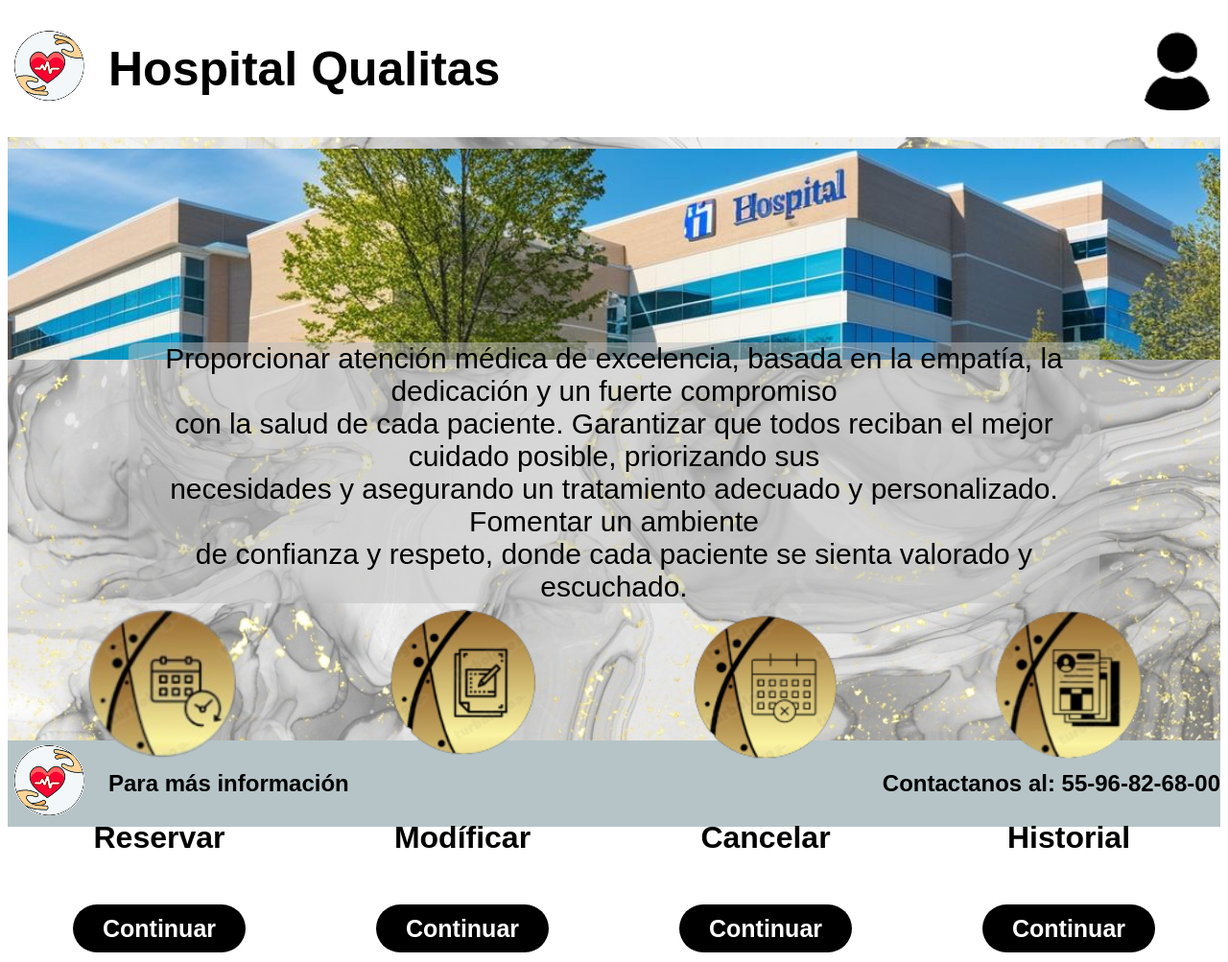
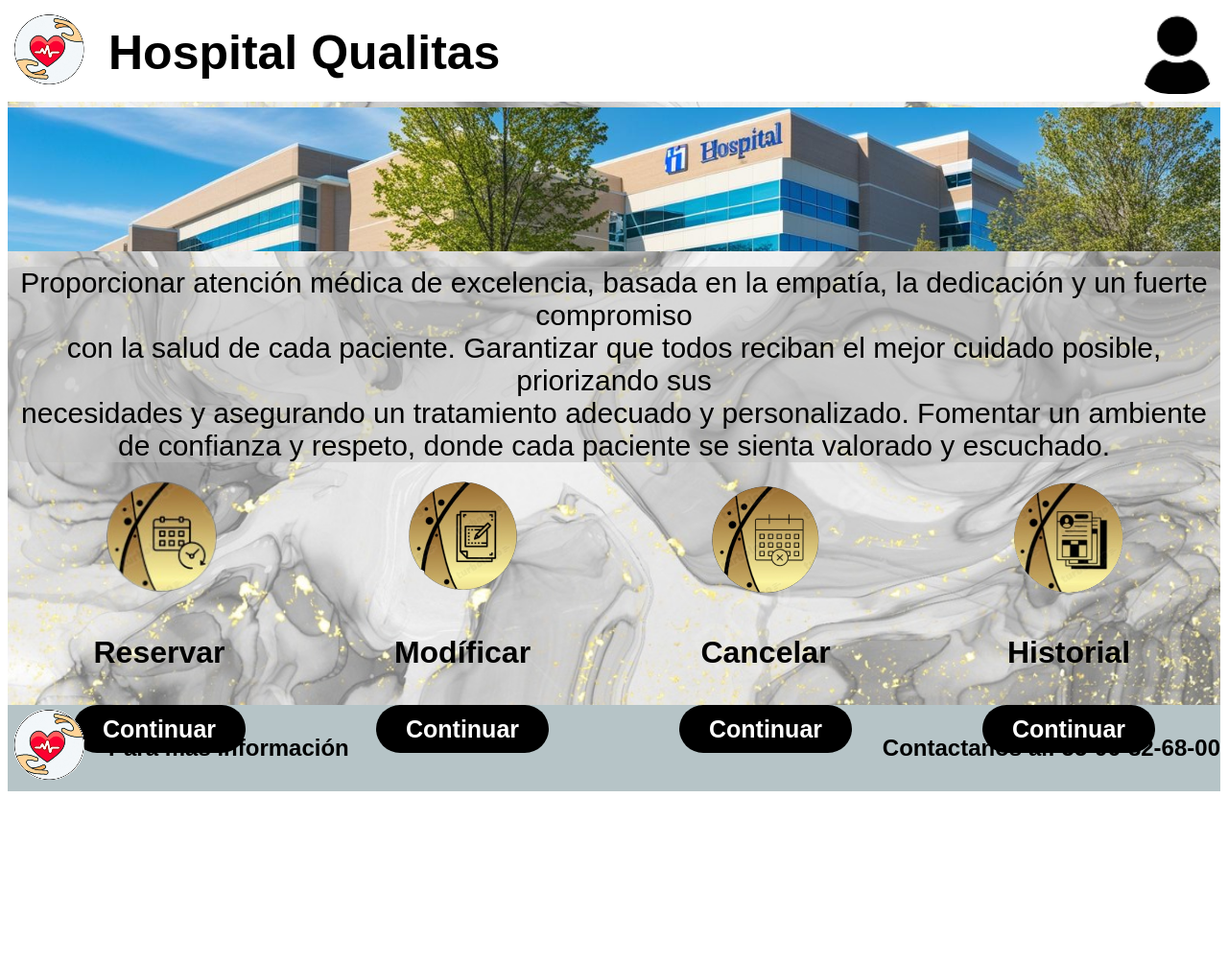
Before and after one commit to Roroma24/Proyecto, a Flask app: page /api/docindex in a window 1280 px wide. Shown: the whole page at 96% size. After the commit the page ends 825 px from the top, so only its background shows below. Run offline with Flask 3, Linux system fonts and the light colour scheme; the visitor is signed in with stand-in values (Sample User, id 1).

Commit message:
Arreglando la redirección a login desde pacient y ajustes en el estilo de indexdoc

```diff
--- a/app/app.py
+++ b/app/app.py
@@ -60,7 +60,7 @@ def api_index():
 def api_docindex():
     if 'id_usuario' in session and session.get('rol') == 'Doctor':
         return render_template('indexdoc.html', nombre=session.get('nombre'))
-    return redirect(url_for('login.html'))
+    return redirect(url_for('api_login'))
 
 # Ruta para la página de login (login.html).
 @app.route('/api/login', methods=['GET', 'POST'])
--- a/app/static/css/stylesdoc.css
+++ b/app/static/css/stylesdoc.css
@@ -12,22 +12,23 @@ Este archivo contiene los estilos CSS para la página de inicio de la aplicació
 */
 
 /* Estilo para el fondo de la página */
-body{
+body {
     background-color: #fff;
     font-family: Arial, sans-serif;
 }
 
 /* Contenedor principal que usa flexbox */
-.container{
+.container {
     display: flex;
     align-items: center;
     justify-content: space-between;
     width: auto;
-    margin: 25px auto;
+    height: auto;
+    margin: 5px auto;
 }
 
 /* Contenedor para otro grupo de elementos usando flexbox */
-.container_a{
+.container_a {
     display: flex;
     align-items: center;
     justify-content: space-around;
@@ -35,23 +36,23 @@ body{
     margin: 10px auto;
 }
 
-/* Estilo contenedor para el título e icono */
-.icon-title{
+/* Contenedor para el título e icono */
+.icon-title {
     display: flex;
     align-items: center;
     gap: 15px;
 }
 
 /* Estilo para cada icono */
-.icon{
+.icon {
     width: 90px;
     height: 90px;
     background-image: url('imagen/logo.png');
     border-radius: 40%;
 }
 
-/* Estilo para el botón */
-.btn{
+/* Estilo para el botón de registro */
+.btn {
     width: 90px;
     height: 90px;
     background-color: #fff;
@@ -63,7 +64,7 @@ body{
 }
 
 /* Estilo para el primer contenedor */
-.container1{
+.container1 {
     display: flex;
     align-items: center;
     background-color: #b6c4c7;
@@ -106,7 +107,7 @@ body{
 }
 
 /* Estilo para el contenedor del título principal */
-.titulo-principal{
+.titulo-principal {
     font-size: 50px;
     font-weight: bold;
     margin: 0;
@@ -125,15 +126,15 @@ body{
 }
 
 /* Estilo para la imagen del index */
-.image{
+.image {
     display: block;
     width: auto;
-    height: 220px;
+    height: 150px;
     background-image: url('imagen/index.jpg');
     background-size: cover;
     background-repeat: no-repeat;
     background-position: top;
-    margin-top: -2.2%;
+    margin-top: -2.68%;
 }
 
 /* Caja con borde punteado */
@@ -141,17 +142,17 @@ body{
     display: flex;
     justify-content: center;
     align-items: center;
-    width: 80%;
+    width: auto;
     height: 160px;
-    margin: 40px auto;
+    margin: 20px auto;
     margin-top: 3%;
     border-radius: 10px;
 }
 
 /* Estilo para el logo de reserva */
-.logo_reserv{
-    width: 160px;
-    height: 160px;
+.logo_reserv {
+    width: 120px;
+    height: 120px;
     background-image: url('imagen/logo_reserva.png');
     background-size: cover;
     border-radius: 40%;
@@ -159,9 +160,9 @@ body{
 }
 
 /* Estilo para el logo de modificación */
-.logo_mod{
-    width: 160px;
-    height: 160px;
+.logo_mod {
+    width: 120px;
+    height: 120px;
     background-image: url('imagen/logo_modif.png');
     background-size: cover;
     border-radius: 40%;
@@ -169,9 +170,9 @@ body{
 }
 
 /* Estilo para el logo de cancelar */
-.logo_cancel{
-    width: 160px;
-    height: 160px;
+.logo_cancel {
+    width: 120px;
+    height: 120px;
     background-image: url('imagen/logo_cancel.png');
     background-size: cover;
     border-radius: 40%;
@@ -180,8 +181,8 @@ body{
 
 /* Estilo para el logo de historial */
 .logo_historial{
-    width: 160px;
-    height: 160px;
+    width: 120px;
+    height: 120px;
     background-image: url('imagen/logo_historial.png');
     background-size: cover;
     border-radius: 40%;
@@ -189,7 +190,7 @@ body{
 }
 
 /* Título con borde punteado */
-.title{
+.title {
     display: flex;
     align-items: center;
     justify-content: center;
@@ -198,7 +199,7 @@ body{
     margin: 10px auto;
 }
 
-/* Botón siguiente */
+/* Estilo de botón siguiente */
 .next {
     display: flex;
     width: 180px;
@@ -216,12 +217,13 @@ body{
     color: #fff;
 }
 
-/* Estilo para el texto del dashed-box */
-.text_style{
+/* Estilo para texto dentro de los dashed-box */
+.text_style {
     text-align: center;
     justify-items: center;
     background-color: #bebebe82;
     border-radius: 2%;
     font-size: 30px;
     color: #000000;
+    size: 25px;
 }
```
